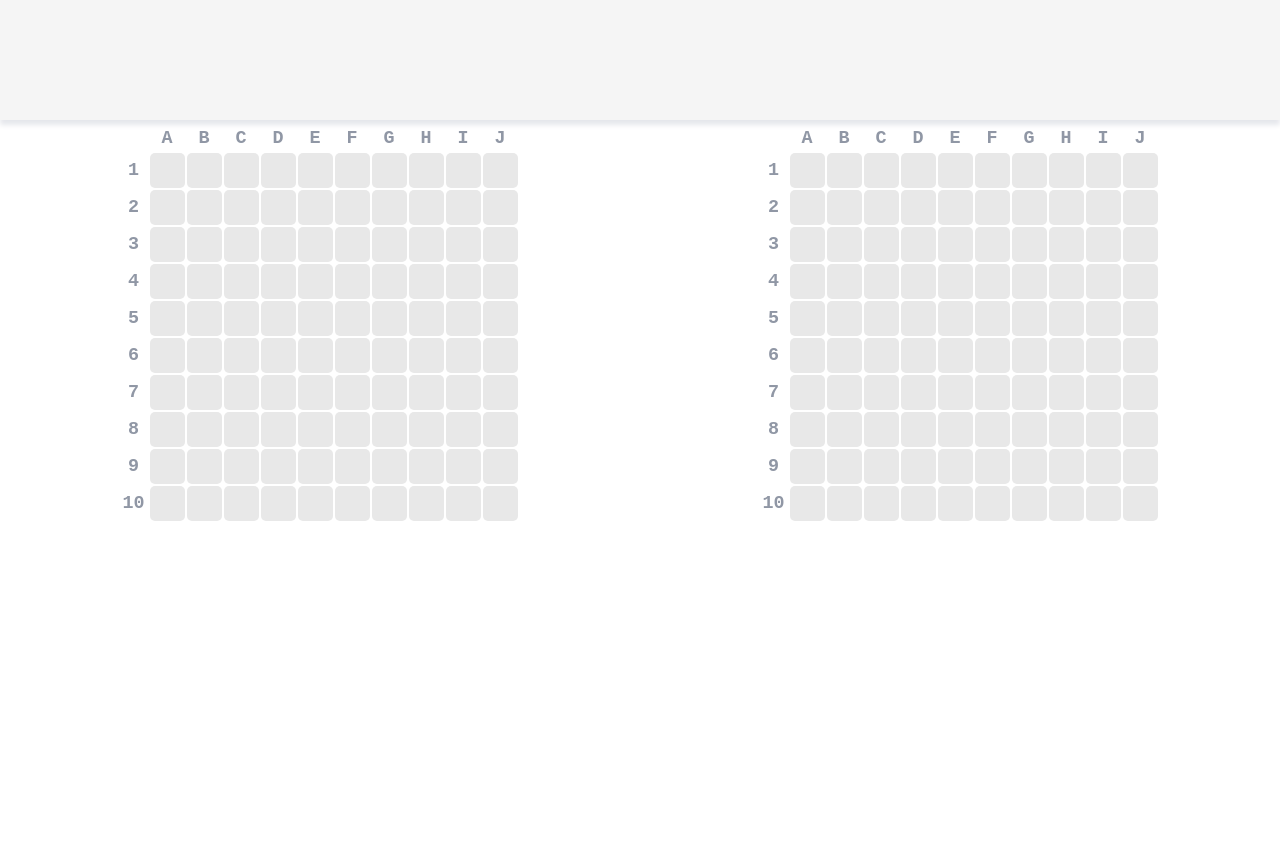
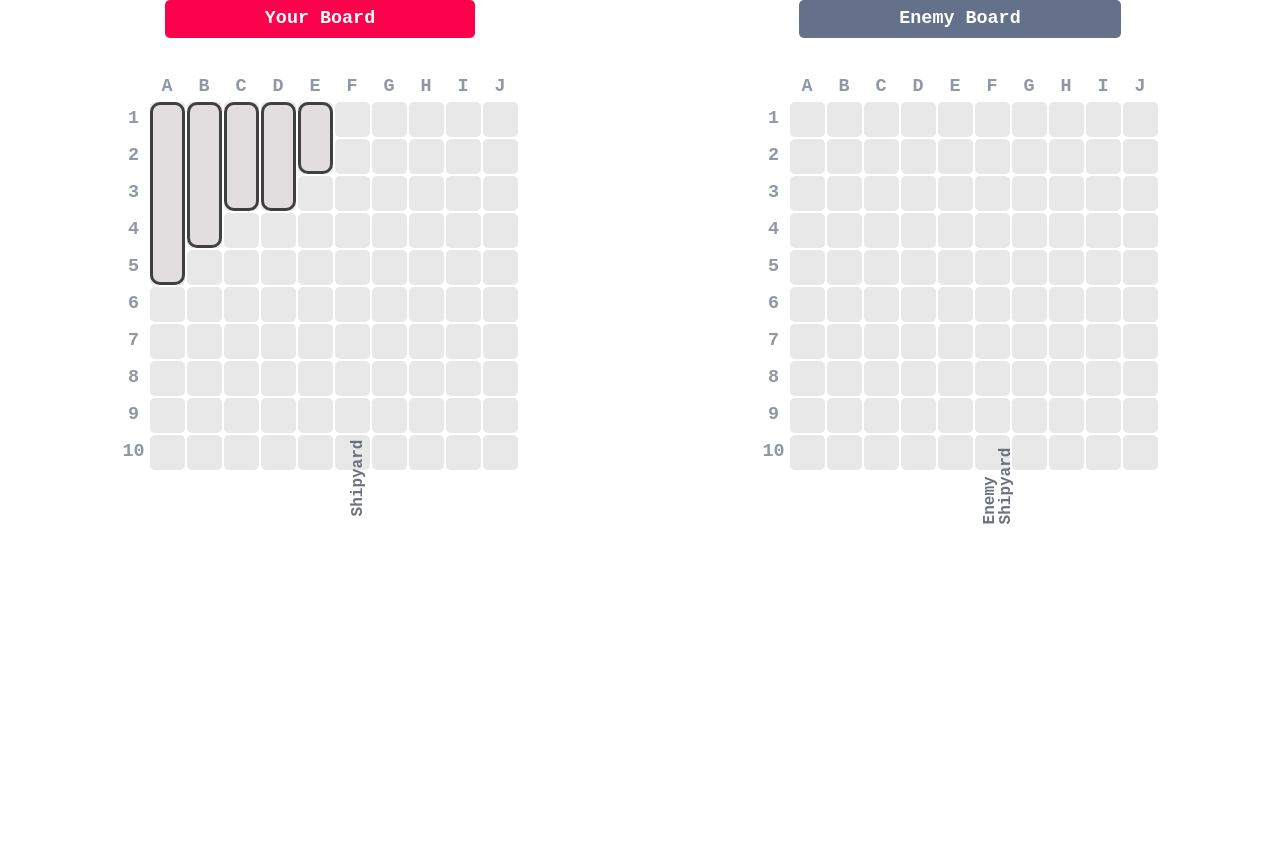
Before and after one commit to jlry-qt/battleship, a website built with webpack: page src/index.html in a window 1280 px wide. Before the commit the page ends 800 px from the top, so only its background shows below. Built offline with nearby package versions, Linux system fonts and the light colour scheme.

Commit message:
Added dragable ship UI

```diff
--- /dev/null
+++ b/src/assets/js/game-manager.js
@@ -0,0 +1,46 @@
+import { Ship } from './ship.js'
+import { Gameboard } from './gameboard.js'
+
+class Game {
+    constructor() {
+        this.playerBoard = new Gameboard()
+        this.enemyBoard = new Gameboard()
+
+        this.#initializeGame()
+    }
+
+    #initializeGame() {
+        // default ship placement should start from the first tile and horizontally
+        const xCoordinate = 0
+        let yCoordinate = 0
+
+        for (let id = 1; id <= 5; id++) {
+            const playerShip = new Ship(id)
+            const enemyShip = new Ship(id)
+
+            this.playerBoard.placeShip(xCoordinate, yCoordinate, playerShip)
+            this.enemyBoard.placeShip(xCoordinate, yCoordinate, enemyShip)
+
+            yCoordinate += 1
+        }
+    }
+
+    startGame() {}
+}
+
+const GameManager = (() => {
+    const game = new Game()
+
+    // function startGame() {}
+
+    function getBoardInfo() {
+        return {
+            playerBoardInfo: game.playerBoard,
+            enemyBoardInfo: game.playerBoard,
+        }
+    }
+
+    return { getBoardInfo }
+})()
+
+export { GameManager }
--- /dev/null
+++ b/src/assets/js/interface.js
@@ -0,0 +1,86 @@
+import { GameManager } from './game-manager'
+const playerBoardElem = document.querySelector('#pla-board')
+const computerBoardElem = document.querySelector('#comp-board')
+
+function initiateBoardInterface() {
+    for (let x = 0; x <= 9; x++) {
+        for (let y = 0; y <= 9; y++) {
+            const tileElem = document.createElement('div')
+
+            tileElem.classList.add('tile')
+            tileElem.dataset.x = x
+            tileElem.dataset.y = y
+
+            playerBoardElem.appendChild(tileElem)
+            computerBoardElem.appendChild(tileElem.cloneNode(true))
+        }
+    }
+
+    generateMovableShips()
+    enableDragDrop()
+}
+
+/* Set up the initial position of ships */
+function generateMovableShips() {
+    /* eslint-disable */
+    const x = 0
+    let initialY = 0
+
+    let shipLengths = [5, 4, 3, 3, 2]
+
+    for (let shipLen of shipLengths) {
+        let movableShip = document.createElement('div')
+        movableShip.classList.add('ship-overlay')
+        movableShip.dataset.dir = 'vert'
+        movableShip.draggable = true
+        movableShip.dataset.len = shipLen
+
+        let initialPos = playerBoardElem.querySelector(
+            `div[data-x = '${x}'][data-y = '${initialY}']`,
+        )
+
+        initialPos.appendChild(movableShip)
+
+        shipLen -= 1
+        initialY += 1
+    }
+}
+
+/* This function enables the draggable object to be dragged and dropped to other tile */
+function enableDragDrop() {
+    const tiles = playerBoardElem.querySelectorAll('.tile')
+    for (const element of tiles) {
+        element.addEventListener('dragenter', (ev) => {
+            ev.target.classList.add('hover') // For target indicator
+        })
+
+        element.addEventListener('dragleave', (ev) => {
+            ev.target.classList.remove('hover') // For target indicator
+        })
+
+        element.addEventListener('dragover', (ev) => {
+            ev.preventDefault()
+        })
+        element.addEventListener('drop', (ev) => {
+            ev.target.classList.remove('hover')
+            dragDropManager.drop(ev.target)
+        })
+    }
+}
+
+const dragDropManager = (() => {
+    let dragableObject = null
+
+    function drop(targetTile) {
+        targetTile.appendChild(dragableObject)
+        dragableObject = null
+    }
+
+    playerBoardElem.addEventListener('dragstart', (ev) => {
+        dragableObject = ev.target
+    })
+
+    return { drop }
+})()
+
+document.addEventListener('DOMContentLoaded', initiateBoardInterface)
--- a/src/assets/styles/style.css
+++ b/src/assets/styles/style.css
@@ -139,26 +139,21 @@ body {
     height: 100vh;
     width: 100vw;
 
-    grid-template-rows: 15%;
     row-gap: 10px;
-}
-
-#header {
-    background-color: #f5f5f5;
-    box-shadow: 0px 5px 5px #e5e7ec;
+    /* overflow: hidden; */
 }
 
 #main-div {
     display: grid;
     background-color: #ffffff;
 
-    grid-template-columns: 50% 50%;
+    grid-template-columns: repeat(2, minmax(0, 1fr));
 }
 
 .split {
-    display: flex;
-
-    justify-content: center;
+    display: grid;
+    justify-items: center;
+    grid-template-rows: 0.2fr repeat(2, minmax(0, 1fr));
 }
 
 .board-container {
@@ -184,12 +179,76 @@ body {
 }
 
 .tile {
+    user-select: none;
+    position: relative;
+
+    display: flex;
+    align-items: center;
+    justify-content: center;
+    height: 100%;
+    width: 100%;
+    border-radius: 5px;
     background-color: #e8e8e8;
-    border-radius: 5px;
 }
 
-.tile:hover {
+.tile:hover,
+.tile.hover {
     background-color: #d5d5d4;
+}
+
+.ship-overlay {
+    position: absolute;
+
+    top: 0;
+    left: 0;
+
+    background-color: #e2dddf;
+    border: 3px solid #404041;
+    border-radius: 10px;
+
+    z-index: 1;
+}
+
+/* Ship overlay configs */
+/* Len 5 ship */
+.ship-overlay[data-len='5'][data-dir='vert'] {
+    height: calc(var(--tileSize) * 5 + (2px * 4));
+    width: var(--tileSize);
+}
+.ship-overlay[data-len='5'][data-dir='horiz'] {
+    height: var(--tileSize);
+    width: calc(var(--tileSize) * 5 + (2px * 4));
+}
+
+/* Len 4 ship */
+.ship-overlay[data-len='4'][data-dir='vert'] {
+    height: calc(var(--tileSize) * 4 + (2px * 3));
+    width: var(--tileSize);
+}
+
+.ship-overlay[data-len='4'][data-dir='horiz'] {
+    height: var(--tileSize);
+    width: calc(var(--tileSize) * 4 + (2px * 3));
+}
+
+/* Len 3 ship */
+.ship-overlay[data-len='3'][data-dir='vert'] {
+    height: calc(var(--tileSize) * 3 + (2px * 2));
+    width: var(--tileSize);
+}
+.ship-overlay[data-len='3'][data-dir='horiz'] {
+    height: var(--tileSize);
+    width: calc(var(--tileSize) * 3 + (2px * 2));
+}
+
+/* Len 2 ship */
+.ship-overlay[data-len='2'][data-dir='vert'] {
+    height: calc(var(--tileSize) * 2 + (2px * 1));
+    width: var(--tileSize);
+}
+.ship-overlay[data-len='2'][data-dir='horiz'] {
+    height: var(--tileSize);
+    width: calc(var(--tileSize) * 2 + (2px * 1));
 }
 
 .board-columns {
@@ -222,3 +281,42 @@ body {
     font-weight: 800;
     color: #9097a5;
 }
+
+.board-indicator {
+    height: fit-content;
+    width: fit-content;
+    padding: 10px 100px 10px 100px;
+    border-radius: 5px;
+
+    font-family: 'Courier New', Courier, monospace;
+    font-size: 1.15rem;
+    font-weight: 900;
+}
+
+#player-board-indicator {
+    background-color: #fc014c;
+    color: white;
+}
+
+#enemy-board-indicator {
+    background-color: #65708b;
+    color: white;
+}
+
+.shipyard {
+    position: relative;
+    display: flex;
+    /* height:  */
+    /* width: 100%; */
+    /* align-items: center; */
+}
+
+.shipyard-text {
+    position: absolute;
+    margin: 100% 0% 100% 0%;
+    left: 0;
+    transform: rotate(-90deg);
+    color: #6d707e;
+    font-family: 'Courier New', Courier, monospace;
+    font-weight: 900;
+}
--- a/src/index.html
+++ b/src/index.html
@@ -6,9 +6,11 @@
         <title>Battleship</title>
     </head>
     <body>
-        <div id="header"></div>
         <div id="main-div">
             <div class="split">
+                <div id="player-board-indicator" class="board-indicator">
+                    Your Board
+                </div>
                 <div class="board-container">
                     <div class="board-columns">
                         <span>A</span>
@@ -36,8 +38,14 @@
                     </div>
                     <div id="pla-board" class="board"></div>
                 </div>
+                <div class="shipyard" id="player-shipyard">
+                    <span class="shipyard-text"> Shipyard </span>
+                </div>
             </div>
             <div class="split">
+                <div id="enemy-board-indicator" class="board-indicator">
+                    Enemy Board
+                </div>
                 <div class="board-container">
                     <div class="board-columns">
                         <span>A</span>
@@ -65,6 +73,9 @@
                     </div>
                     <div id="comp-board" class="board"></div>
                 </div>
+                <div class="shipyard" id="enemy-shipyard">
+                    <span class="shipyard-text"> Enemy Shipyard </span>
+                </div>
             </div>
         </div>
     </body>
--- a/src/index.js
+++ b/src/index.js
@@ -1,27 +1,2 @@
 import './assets/styles/style.css'
-
-const playerBoard = document.querySelector('#pla-board')
-const computerBoard = document.querySelector('#comp-board')
-
-document.addEventListener('DOMContentLoaded', () => {
-    // Generate a 10x10 grid
-    for (let i = 1; i <= 10; i++) {
-        for (let j = 1; j <= 10; j++) {
-            /* eslint-disable */
-            let playerTile = document.createElement('div')
-
-            playerTile.classList.add('tile')
-            playerTile.dataset.x = i
-            playerTile.dataset.y = j
-
-            let computerTile = document.createElement('div')
-
-            computerTile.classList.add('tile')
-            computerTile.dataset.x = i
-            computerTile.dataset.y = j
-
-            playerBoard.appendChild(playerTile)
-            computerBoard.appendChild(computerTile)
-        }
-    }
-})
+import './assets/js/interface.js'
```
Also changed, not shown: tests/gamemanager.test.js (added, +5 -0 lines).
